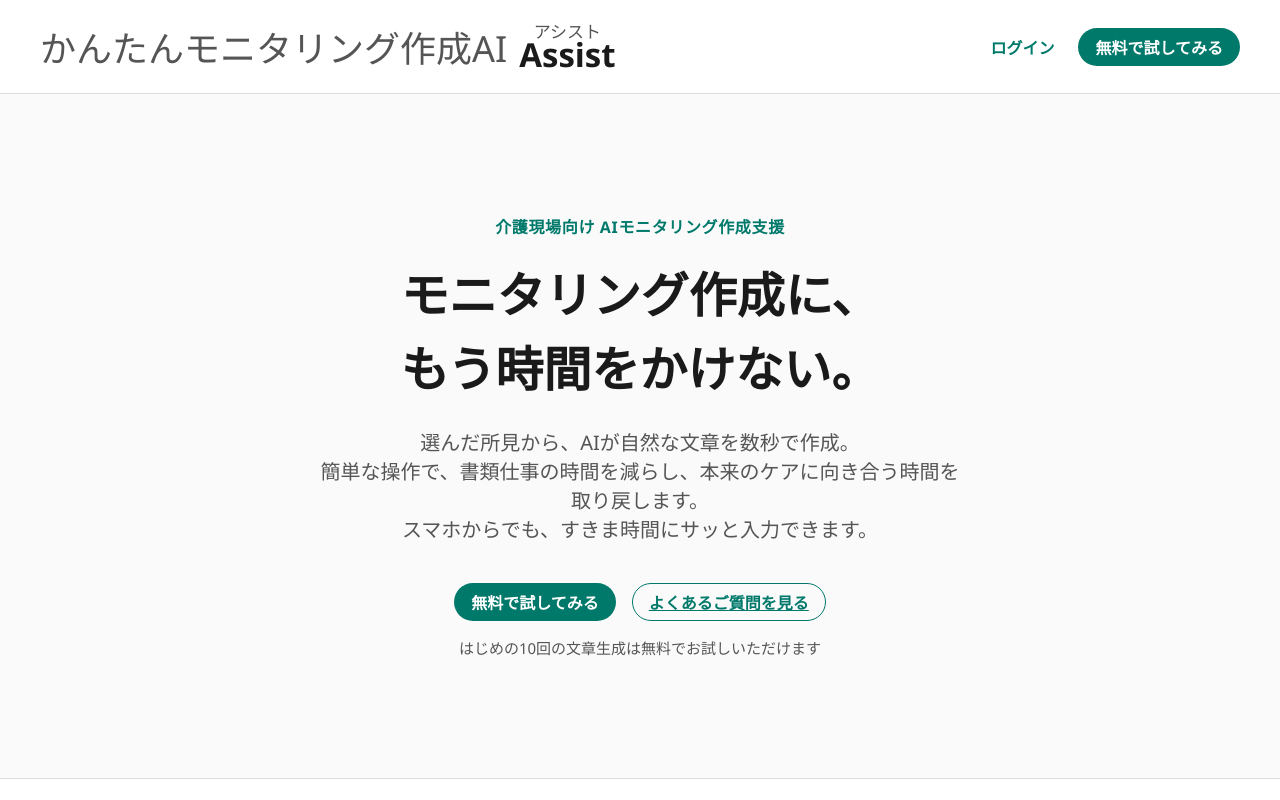
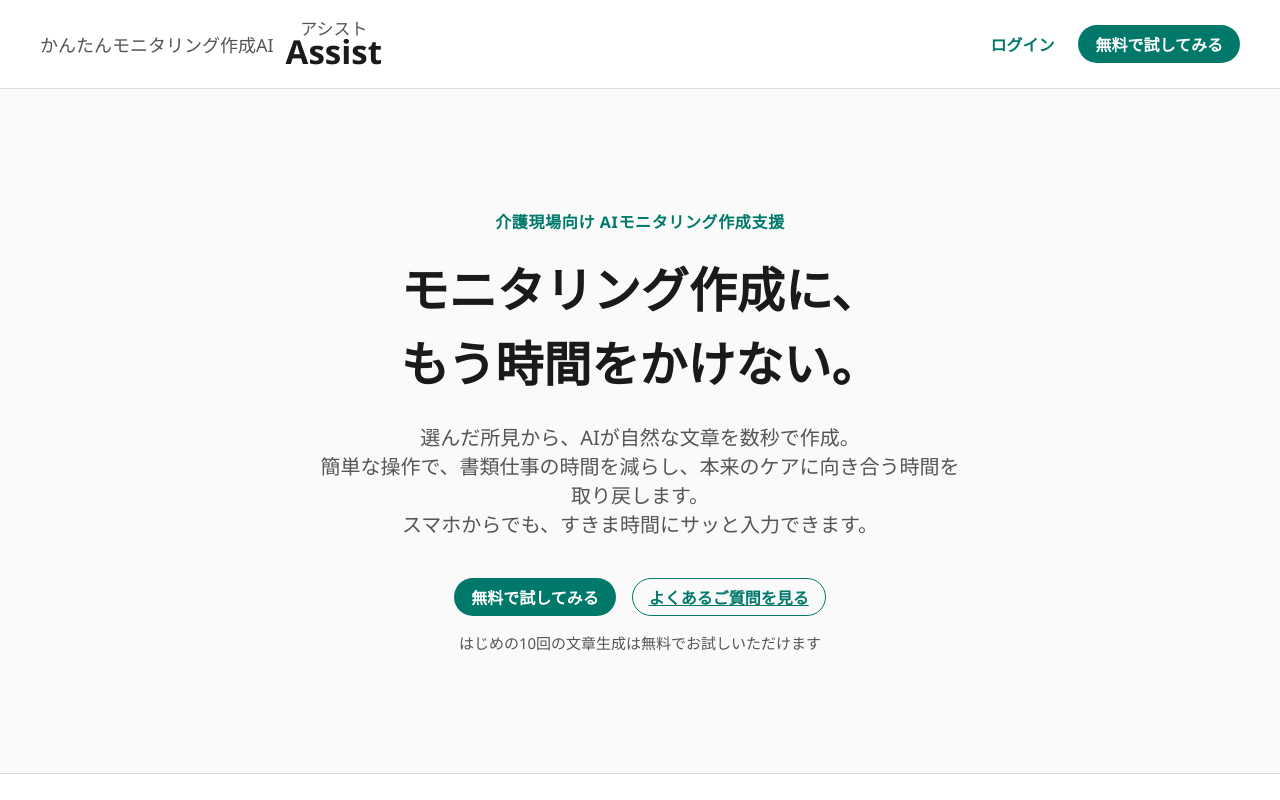
Before and after one commit to goldenglow1991-bot/monitoring_app_web, a React (Vite) app: page / in a window 1280 px wide. Shown: the top 800 px of the page. Built offline with nearby package versions, Linux system fonts and the light colour scheme; no server answers.

Commit message:
LPヘッダーのタグラインサイズを半分(18px)に調整

```diff
--- a/src/App.css
+++ b/src/App.css
@@ -864,7 +864,7 @@
 @media (min-width: 721px) {
   .lp-logo-yomi { font-size: 17px; }
   .lp-logo-main { font-size: 33px; }
-  .lp-logo-tagline { font-size: 36px; }
+  .lp-logo-tagline { font-size: 18px; }
 }
 .lp-header-actions { display: flex; align-items: center; gap: 8px; }
 .lp-section { padding: 96px 40px; }
```
